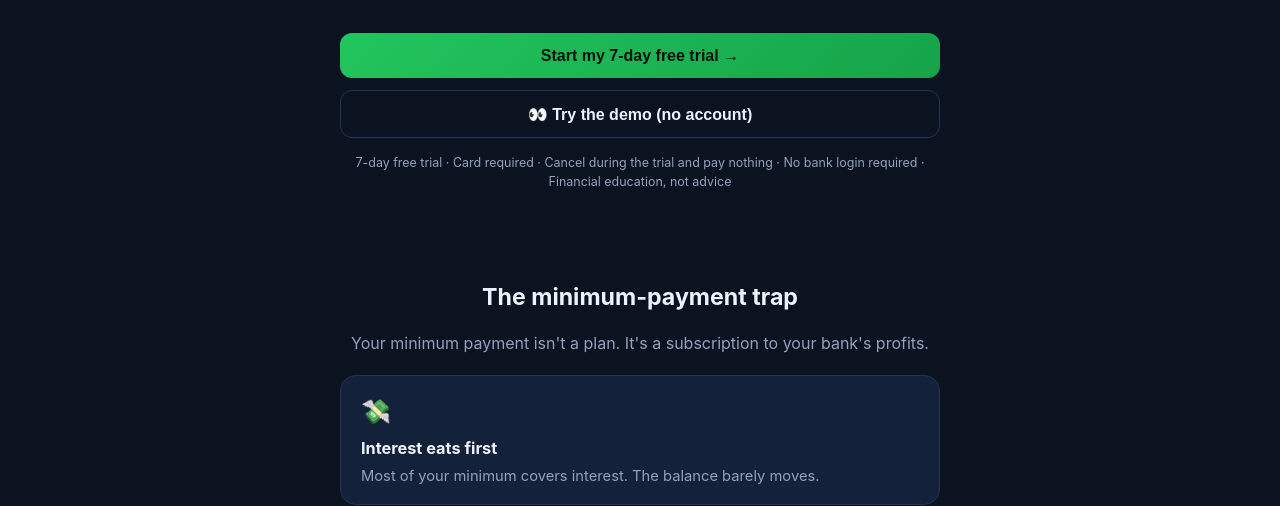
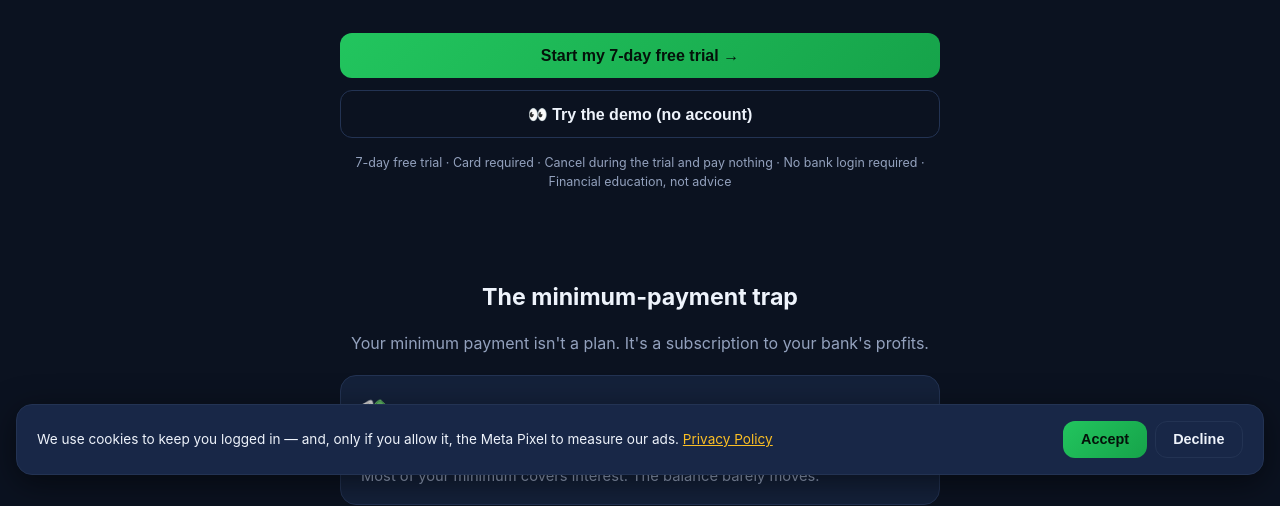
Before and after one commit to ZPIDEAL/DEBTFREE-COACH, a website: page public/index.html in a window 1280 px wide. Shown: the part 309-815 px from the top of the page. Drawn offline with Linux system fonts and the light colour scheme; no server answers.

Commit message:
DebtFree Coach v2: public/styles.css

```diff
--- a/public/styles.css
+++ b/public/styles.css
@@ -242,3 +242,10 @@ input[type=range]{accent-color:var(--green); margin:1rem 0 .5rem}
 .share-caption{width:100%; background:var(--bg2); border:1px solid var(--line); border-radius:12px; color:var(--text); padding:.7rem; font-size:.85rem; margin-bottom:.75rem; resize:none}
 #share-size-seg{margin-bottom:.25rem}
 @media (prefers-reduced-motion:reduce){.badge-big{animation:none}}
+
+/* ---------- Cookie-consent banner ---------- */
+.cookie-banner{position:fixed;left:1rem;right:1rem;bottom:1rem;z-index:60;background:var(--card2);border:1px solid var(--line);border-radius:16px;padding:1rem 1.25rem;box-shadow:0 8px 32px rgba(0,0,0,.5);display:flex;gap:1rem;align-items:center;justify-content:space-between;flex-wrap:wrap}
+.cookie-banner p{margin:0;font-size:.85rem;flex:1;min-width:200px}
+.cookie-banner a{color:var(--gold)}
+.cookie-btns{display:flex;gap:.5rem}
+.cookie-btns .btn{width:auto;padding:.6rem 1.1rem;font-size:.9rem;margin:0}
```
